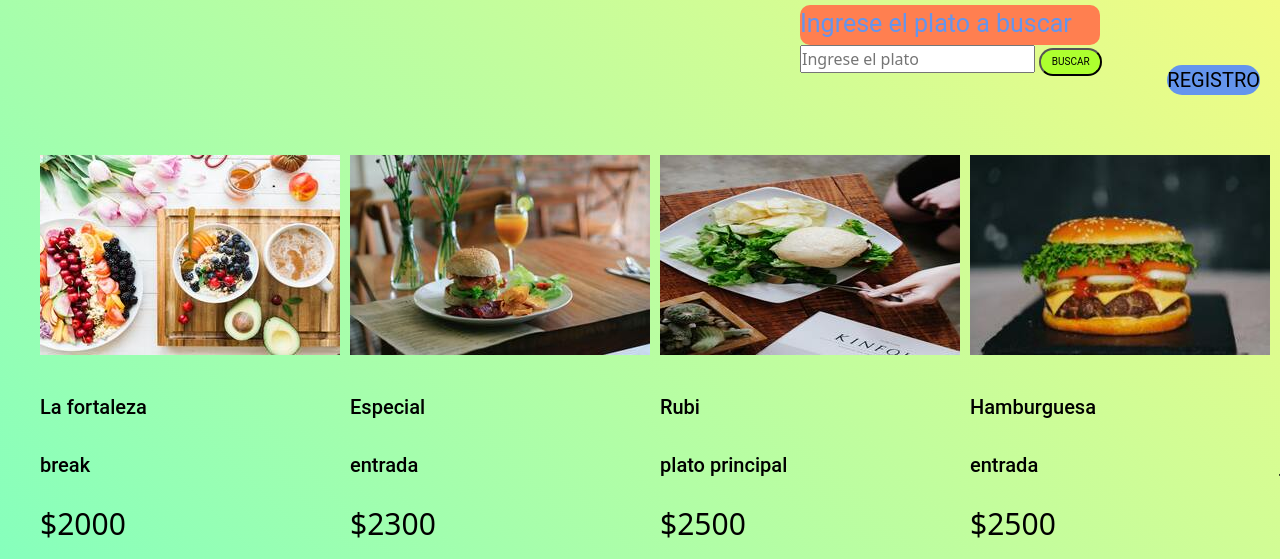
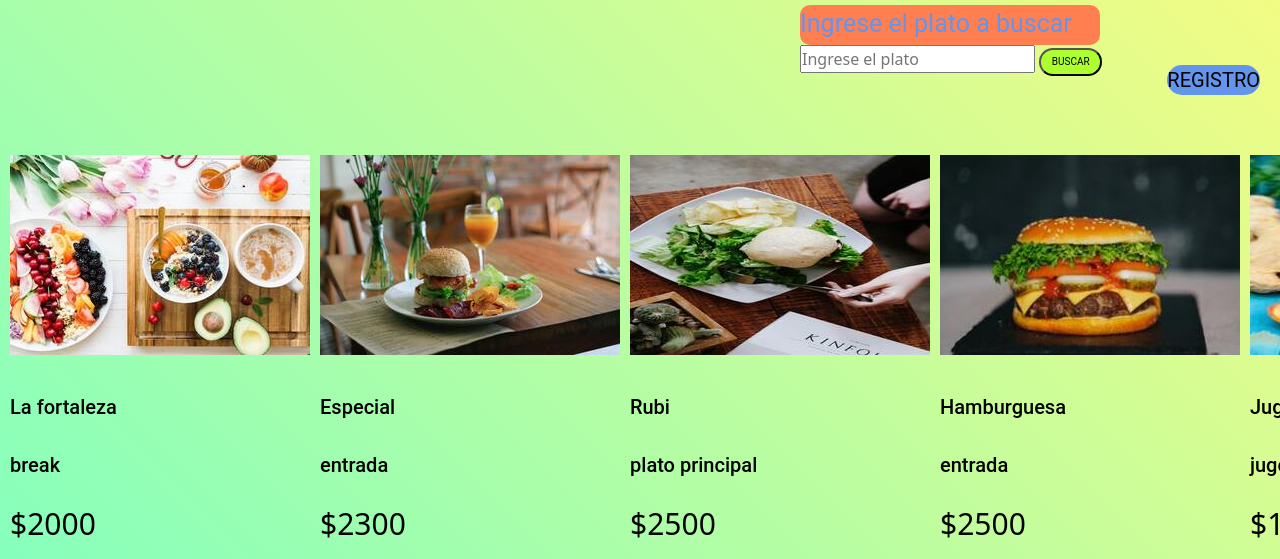
Before and after one commit to Lalo-77/Carrito-Compras, a plain HTML site: page index.html in a window 1280 px wide. Shown: the part 223-782 px from the top of the page. Drawn offline with nearby package versions, Linux system fonts and the light colour scheme.

Commit message:
hice cambios en archivos de el proyecto

```diff
--- a/css/style.css
+++ b/css/style.css
@@ -151,7 +151,7 @@ h1{
     grid-area: contenedorPlatos;
     width:100%;
     height: 100%;
-    margin: 40px;
+    margin: 10px;
 }
 #contenedorPlatos{
     display: grid;
--- a/js/main.js
+++ b/js/main.js
@@ -175,8 +175,10 @@ const inputs=document.querySelectorAll("input");
 const compraTotal =("renderizarCarrito");
 
 function eliminarDelCarrito(id){
+console.log("el plato " + id + " " + "se elimino");
+}
+eliminarDelCarrito(plato.id)
 
-}
 const btnBusc=document.querySelector("#btn-busc")
       btnBusc.addEventListener("click", () => {
 	const input = document.getElementById("input-ingreso");
```
